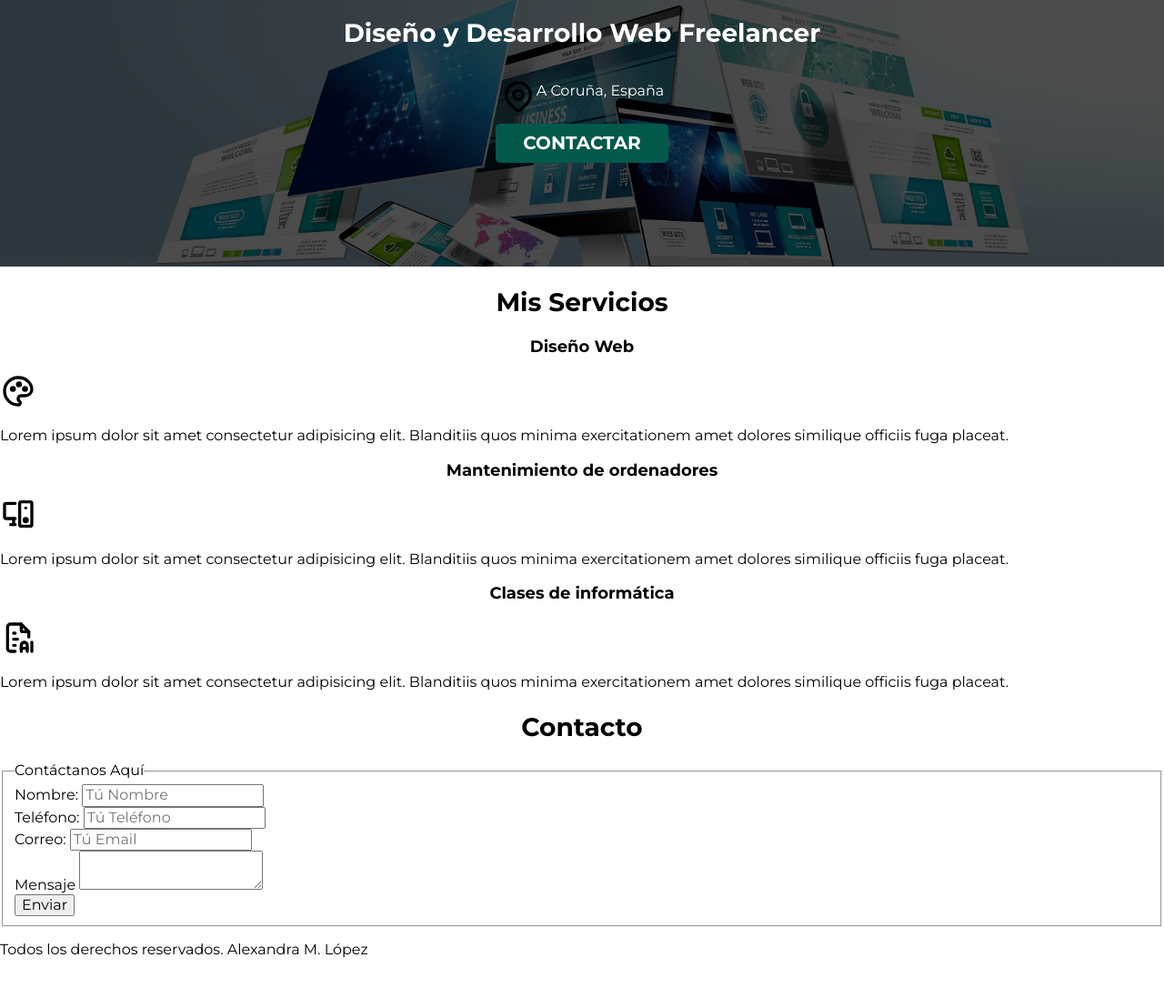
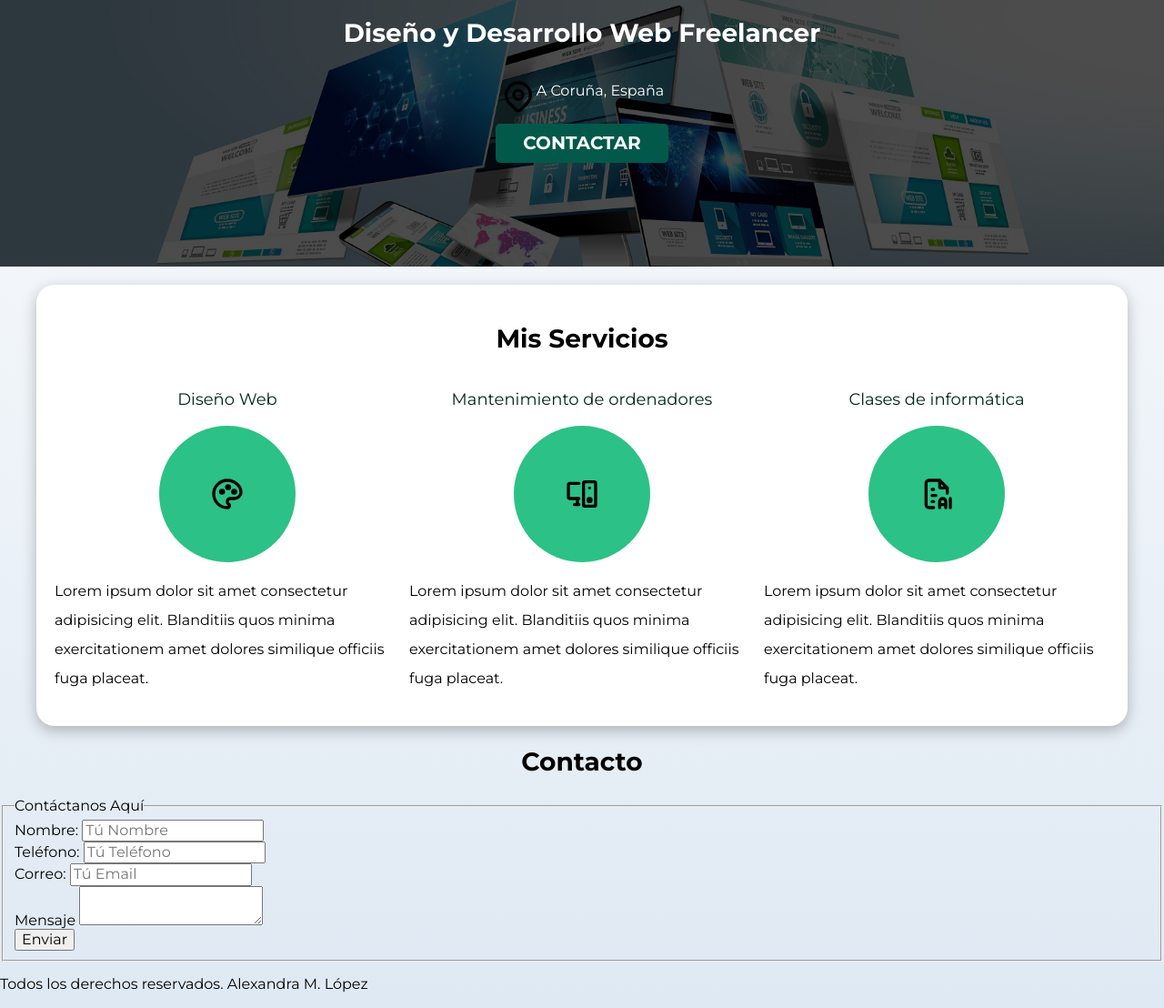
Before and after one commit to amaloja83/Desarrolloweb, a plain HTML site: page index.html in a window 1280 px wide. Shown: the part 255-1363 px from the top of the page at 91% size. Before the commit the page ends 1324 px from the top, so only its background shows below. Drawn offline with Linux system fonts and the light colour scheme.

Commit message:
Finalizando seccion de servicios

```diff
--- a/css/styles.css
+++ b/css/styles.css
@@ -6,6 +6,7 @@
     --primario: #2CC186;
     --secundario: #01261C;
     --terciario: #025949;
+    --grisclaro: #DFE9F3;
 }
 /*Globales*/
 html{
@@ -20,6 +21,8 @@ para que no afecte el padding*/
 body{
     font-size: 16px;/*1 rem = 10px */
     font-family: "Montserrat", serif;
+    /*Creamos el degradado del fondo*/
+    background-image: linear-gradient(to top, var(--grisclaro) 0%, var(--blanco) 100%);
 }
 
 /*Añadimos este contenedor para organizar el menu de navegacion principal*/
@@ -54,6 +57,15 @@ CTRL+shit+p -> snippets ->css.json -> mq*/
     .boton{
         width: auto;
     }
+}
+
+.sombra{
+    /*Añadimos sombra a la caja
+    https://www.cssmatic.com/box-shadow*/
+    box-shadow: 0px 5px 15px 0px rgba(112,112,112,0.48);
+    background-color: var(--blanco);
+    padding: 2rem;
+    border-radius: 2rem;
 }
 /*Tipografia*/
 h1{
@@ -107,6 +119,7 @@ h1, h2, h3{
     height: 410px;
     /*Posicionamos el contenido*/
     position: relative;
+    margin-bottom: 2rem;
 }
 .contenido-inicio{
     /*Posicionamos el contenido*/
@@ -131,3 +144,39 @@ h1, h2, h3{
     display: flex;
     align-items: flex-end;
 }
+/*Servicios*/
+@media (min-width: 768px) {
+    .servicios{
+        display: grid;/*Espaciar columnas*/
+        grid-template-columns: repeat(3, 1fr);/*1fr 1fr 1fr -> Crea tres columnas de una fraccion o 33.33%*/
+        column-gap: 1rem;/*Agregar margen entre columnas*/
+    }
+}
+
+.servicio{
+    /*Alineamos circulos*/
+    display: flex;
+    flex-direction: column;
+    align-items: center;
+
+}
+.servicio h3{
+    color: var(--secundario);
+    font-weight: normal;
+}
+
+.servicio p{
+    line-height: 2;/*Interlineado del parrafo*/
+}
+
+.servicio .iconos{
+    height: 15rem;/*150px*/
+    width: 15rem;
+    /*creamos circulos para los iconos*/
+    background-color: var(--primario);
+    border-radius: 50%;
+    /**centramos circulos*/
+    display: flex;
+    justify-content: center;
+    align-items: center;
+}
--- a/index.html
+++ b/index.html
@@ -64,15 +64,18 @@
 
         <a class="boton" href="#">Contactar</a>
       </div>
+      <!--.contenido-inicio-->
     </section>
 
     <!--Añadimos un main para el contendido principal-->
-    <main>
+    <main class="contenedor sombra">
       <!--Aqui no es necesario el section porque h2 funciona como encabezado del main-->
       <h2>Mis Servicios</h2>
 
-      <section>
+      <div class="servicios">
+        <section class="servicio">
           <h3>Diseño Web</h3>
+          <div class="iconos">
             <svg
               xmlns="http://www.w3.org/2000/svg"
               viewBox="0 0 24 24"
@@ -91,6 +94,7 @@
               <path d="M12.5 7.5m-1 0a1 1 0 1 0 2 0a1 1 0 1 0 -2 0"></path>
               <path d="M16.5 10.5m-1 0a1 1 0 1 0 2 0a1 1 0 1 0 -2 0"></path>
             </svg>
+          </div>
           <p>
             Lorem ipsum dolor sit amet consectetur adipisicing elit. Blanditiis
             quos minima exercitationem amet dolores similique officiis fuga
@@ -98,8 +102,9 @@
           </p>
         </section>
 
-      <section>
+        <section class="servicio">
           <h3>Mantenimiento de ordenadores</h3>
+          <div class="iconos">
             <svg
               xmlns="http://www.w3.org/2000/svg"
               viewBox="0 0 24 24"
@@ -120,6 +125,7 @@
               <path d="M17 16m-1 0a1 1 0 1 0 2 0a1 1 0 1 0 -2 0"></path>
               <path d="M9 15l0 4"></path>
             </svg>
+          </div>
           <p>
             Lorem ipsum dolor sit amet consectetur adipisicing elit. Blanditiis
             quos minima exercitationem amet dolores similique officiis fuga
@@ -127,8 +133,9 @@
           </p>
         </section>
 
-      <section>
+        <section class="servicio">
           <h3>Clases de informática</h3>
+          <div class="iconos">
             <svg
               xmlns="http://www.w3.org/2000/svg"
               viewBox="0 0 24 24"
@@ -151,12 +158,15 @@
               <path d="M14 19h4"></path>
               <path d="M21 15v6"></path>
             </svg>
+          </div>
           <p>
             Lorem ipsum dolor sit amet consectetur adipisicing elit. Blanditiis
             quos minima exercitationem amet dolores similique officiis fuga
             placeat.
           </p>
         </section>
+      </div>
+      <!--.servicios-->
     </main>
 
     <section>
```
Lines whose indentation alone changed are shown as unchanged.
